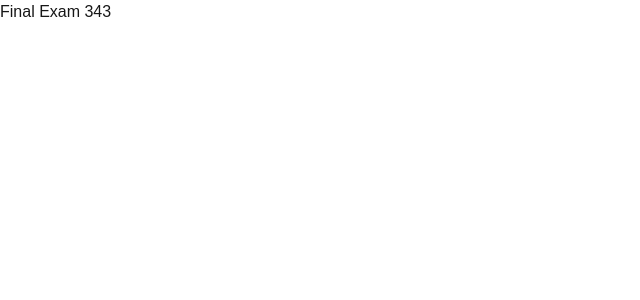
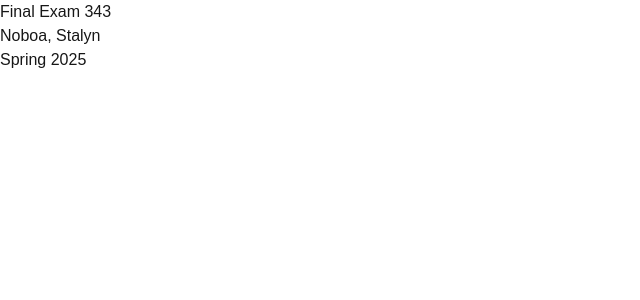
Before and after one commit to sonoboa/final343, a Next.js app: page / in a window 1280 px wide. Shown: the top 300 px of the page, without its empty margins (0-640 px from the left). Built offline with nearby package versions, Linux system fonts and the light colour scheme.

Commit message:
modified homepage

```diff
--- a/src/app/page.jsx
+++ b/src/app/page.jsx
@@ -2,6 +2,8 @@ export default function Home() {
   return (
 <>
 <h1>Final Exam 343</h1>
+<h2>Noboa, Stalyn</h2>
+<h3>Spring 2025</h3>
 
 </>
    )
```
